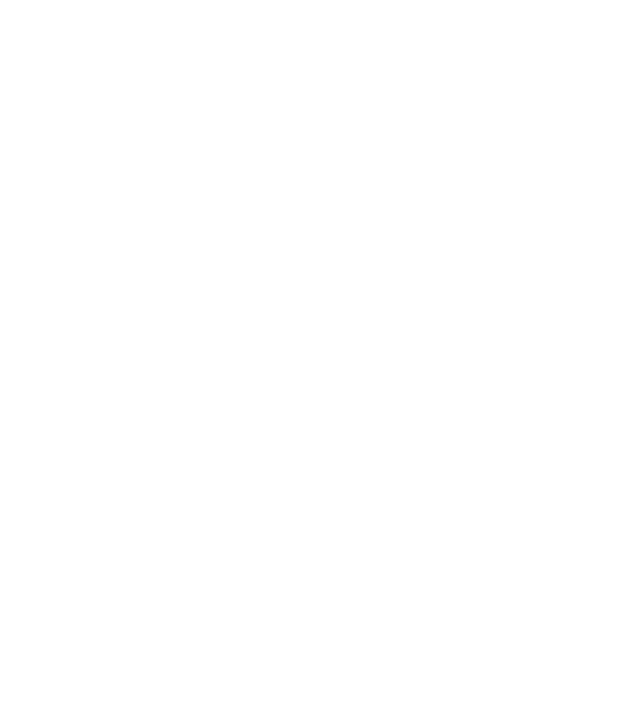
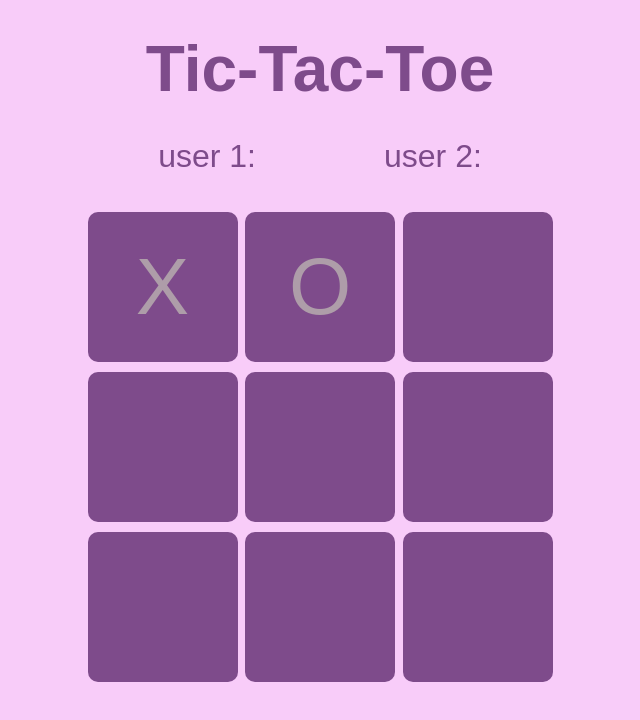
Before and after one commit to adnan-sami-007/Tic-Tac-Toe-Game, a plain HTML site: page index.html in a window 1280 px wide. Shown: the whole page, without its empty margins (320-960 px from the left). Drawn offline with Linux system fonts and the light colour scheme.

Commit message:
modified HTML and CSS file

```diff
--- a/index.html
+++ b/index.html
@@ -3,10 +3,28 @@
 <head>
   <meta charset="UTF-8">
   <meta name="viewport" content="width=device-width, initial-scale=1.0">
-  <title>Document</title>
+  <title>Tic-Tac-Toe</title>
   <link rel="stylesheet" href="style.css">
 </head>
 <body>
+  <div class="heading">
+    <div><h1>Tic-Tac-Toe</h1></div>
+  </div>
+  <div class="para">
+    <p class="text">user 1: </p>
+    <p class="text">user 2: </p>
+  </div>
+  <div class="container">
+    <div class="box">X</div>
+    <div class="box">O</div>
+    <div class="box"></div>
+    <div class="box"></div>
+    <div class="box"></div>
+    <div class="box"></div>
+    <div class="box"></div>
+    <div class="box"></div>
+    <div class="box"></div>
+  </div>
 <script src="app.js"></script>
 </body>
 </html>
--- a/style.css
+++ b/style.css
@@ -0,0 +1,52 @@
+* {
+  padding: 0px;
+  margin: 0px;
+  box-sizing: border-box;
+  font-family: Arial, Helvetica, sans-serif;
+}
+body {
+  background-color: #f8ccf9;
+  text-align: center;
+  display: flex;
+  flex-direction: column;
+  gap: 2rem;
+}
+.heading {
+  margin-top: 2rem;
+}
+h1 {
+  font-size: 4rem;
+  color: #7e4b8b;
+}
+.para {
+  display: flex;
+ justify-content: center;
+ gap: 8rem;
+}
+.text {
+  font-size: 2rem;
+  color: #7e4b8b;
+}
+.container {
+  /* border: 1px solid black; */
+  display: flex;
+  justify-content: space-evenly;
+  align-items: center;
+  height: 480px;
+  width: 480px;
+  flex-wrap: wrap;
+  margin: auto;
+}
+.box {
+  height: 150px;
+  width: 150px;
+  /* border: 1px solid black; */
+  background-color: #7e4b8b;
+  border-radius: 10px;
+  cursor: pointer;
+  display: flex;
+  justify-content: center;
+  align-items: center;
+  font-size: 5rem;
+  color: #ae9da9;
+}
```
